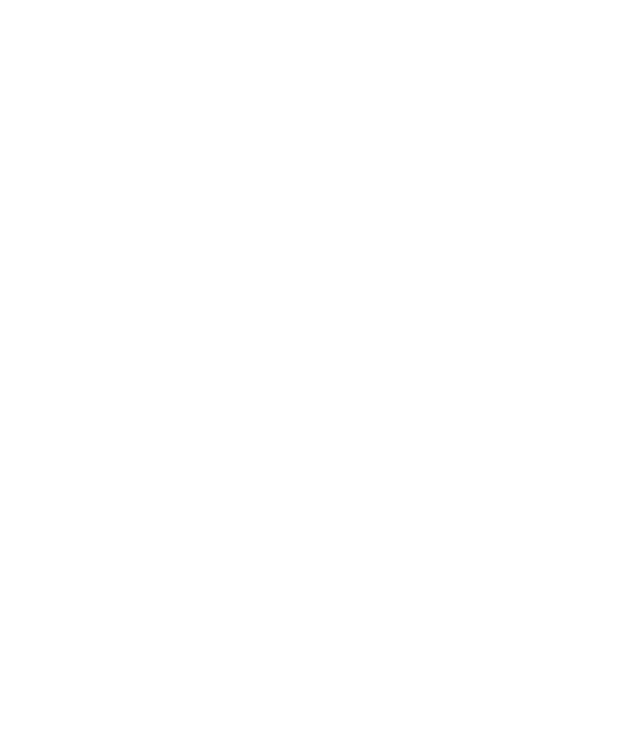
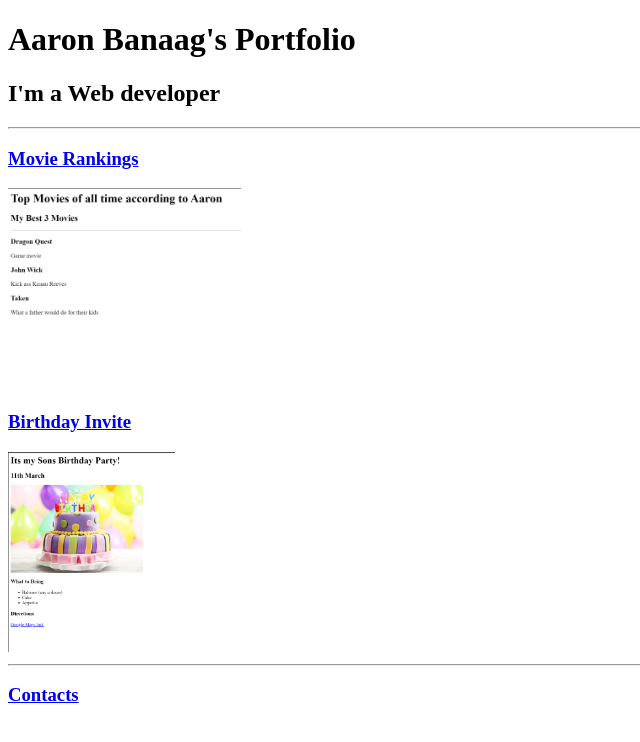
Before and after one commit to AaronBan/html-portfolio, a plain HTML site: page index.html in a window 1280 px wide. Shown: the whole page, without its empty margins (0-640 px from the left). Drawn offline with Linux system fonts and the light colour scheme.

Commit message:
Add files via upload

```diff
--- a/index.html
+++ b/index.html
@@ -1,5 +1,22 @@
 <!-- TODO 1: Create the HTML Boilerplate -->
-
+ <!DOCTYPE html>
+ <html lang="En">
+    <header>
+        <meta charset="UTF-8">
+        <title></title>
+     </header>
+     <body>
+        <h1> Aaron Banaag's Portfolio</h1>
+        <h2> I'm a Web developer</h2>
+        <hr>
+         <h3><a href="./public/movie-ranking.html">Movie Rankings</a></h3>
+         <img src="./assets/images/movies list.png" height="200" alt="movie ranking project preview">
+         <h3><a href="./public/birthday-invite.html">Birthday Invite</a></h3>
+         <img src="./assets/images/Birthday invite.png" height="200" alt="Birthday Invite project Preview">
+         <hr>
+         <h3><a href="./public/contact.html">Contacts</a></h3>
+     </body>
+</html>
 <!-- TODO 2: Add Your previous projects' HTML into the public folder -->
 
 <!-- TODO 3: Take screenshots of your project previews and add the images to the images folder -->
```
